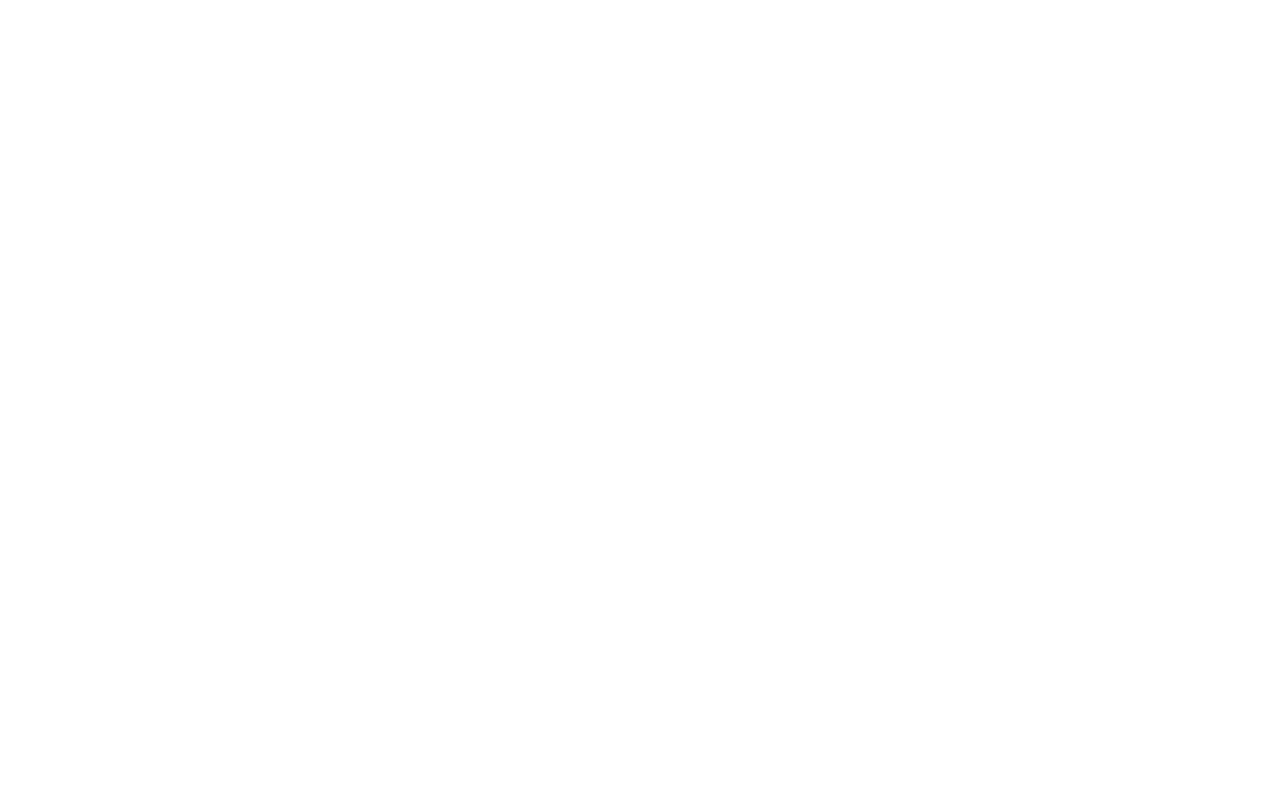
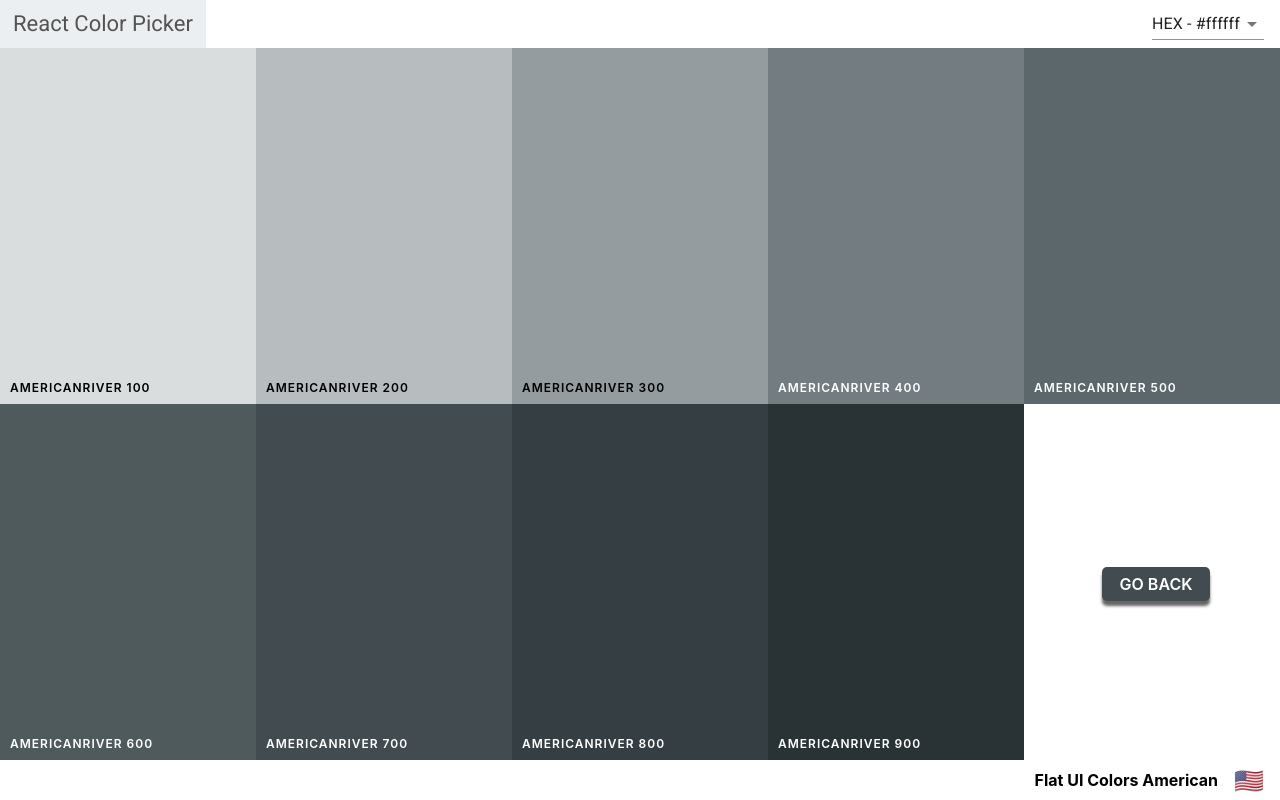
Before and after one commit to khadetou/React-colors, a React (Create React App) app: page /palette/flat-ui-colors-american/americanriver in a window 1280 px wide. Built offline with nearby package versions, Linux system fonts and the light colour scheme.

Commit message:
palette terminated

```diff
--- a/src/App.js
+++ b/src/App.js
@@ -1,5 +1,6 @@
 import Palette from './components/Palette';
 import PaletteList from './components/PaletteList';
+import SingleColorPalette from './components/SingleColorPalette';
 import seedColors from './colors/seedColors';
 import {Route, Switch} from 'react-router-dom';
 import {generatePalettes}from './colors/colorHelpers';
@@ -20,7 +21,10 @@
         render={()=> (<PaletteList palettes={seedColors}/>)}/>
       <Route
         exact path="/palette/:id"
-        render={props=> (<Palette palette={generatePalettes(findId(props.match.params.id))}/>)}/>
+        render={(props)=> (<Palette palette={generatePalettes(findId(props.match.params.id))}/>)}/>
+
+        <Route exact path="/palette/:paletteId/:colorId"
+        render={(props)=>(<SingleColorPalette colorId={props.match.params.colorId} palette={generatePalettes(findId(props.match.params.paletteId))}/>)}/>
     </Switch>
 
     // <div>
--- a/src/components/Palette.js
+++ b/src/components/Palette.js
@@ -1,6 +1,7 @@
 import React, {useState} from 'react'
 import ColorBox from './branches/ColorBox';
 import Navbar from './branches/Navbar';
+import Footer from './branches/Footer';
 import './style/Palette.css';
 const Palette = ({palette}) => {
 
@@ -24,26 +25,27 @@
         setOpen(false);
     }
 
-    const colorBox = palette.colors[level].map((color, k)=>(
-        <ColorBox colorName={color} key={k} format ={format}/>
+    const {colors, id}= palette;
+
+    const colorBox = colors[level].map((color, k)=>(
+        <ColorBox cName={color} key={k} format ={format} paletteId={id} showLink={true}/>
     ))
 
      const {paletteName, emoji} = palette
+
     return (
         <div className="Palette">
 
-                <Navbar level={level} changeLevel={changeLevel} handleFormat ={changeFormat} format={format} open={open} closeSnabar={closeSnabar}/>
+                <Navbar showLevel={true} level={level} changeLevel={changeLevel} handleFormat ={changeFormat} format={format} open={open} closeSnabar={closeSnabar}/>
 
             {/* Navbar */}
                 <div className="Palette-colors">
                     {colorBox}
                 </div>
 
-            <footer className="Palette-footer">
-            {paletteName}
-            <span className="emoji">{emoji}</span>
 
-            </footer>
+                 <Footer paletteName ={paletteName} emoji={emoji}/>
+
         </div>
     )
 }
--- a/src/components/PaletteList.js
+++ b/src/components/PaletteList.js
@@ -1,6 +1,7 @@
 import React from 'react';
 import MiniPallete from './branches/MiniPalette';
 import { makeStyles } from '@material-ui/core/styles';
+import { useHistory } from "react-router-dom";
 
 
 const useStyle= makeStyles({
@@ -37,6 +38,11 @@
 const PaletteList = ({palettes}) => {
 
     const classes = useStyle();
+    const history = useHistory();
+
+    const goToPalette= (id)=>{
+        history.push(`/palette/${id}`);
+    }
 
     return (
         <div className={classes.root}>
@@ -47,7 +53,9 @@
 
                     <div className={classes.palets}>
                         {palettes.map(palette=>(
-                            <MiniPallete {...palette} key={palette.id}/>
+
+                            <MiniPallete {...palette} key={palette.id} handleClick={()=>goToPalette(palette.id)}/>
+
                         ))}
                     </div>
 
--- /dev/null
+++ b/src/components/SingleColorPalette.js
@@ -0,0 +1,57 @@
+import React, {useState} from 'react';
+import Navbar from './branches/Navbar';
+import Footer from './branches/Footer';
+import ColorBox from './branches/ColorBox';
+import {Link} from 'react-router-dom';
+const SingleColorPalette = ({palette, colorId}) => {
+    const {colors, paletteName, emoji, id} = palette;
+
+    const [format, setFormat] = useState('hex');
+    const [open, setOpen] = useState(false);
+
+
+
+
+
+    const changeFormat = (e)=> {
+            setOpen(true);
+            setFormat(e.target.value);
+    };
+
+    const closeSnabar = ()=>{
+        setOpen(false);
+    }
+
+
+    const gatherShades = (palette, colorI)=>{
+        let shades =[];
+
+        for (let key in palette){
+            shades = shades.concat(
+                palette[key].filter(color=> color.id ===  colorI)
+            )
+        }
+
+        return shades.slice(1);
+    }
+    const _shades = gatherShades(colors, colorId);
+
+    const colorBoxes = _shades.map((color, l) => (<ColorBox  cName={color} showLink={false} key={l} format={format}/>
+        ));
+
+
+    return (
+        <div className="SingleColorPalette Palette">
+            <Navbar showLevel={false} handleFormat ={changeFormat} format={format} open={open} closeSnabar={closeSnabar}/>
+            <div className="Palette-colors">
+                {colorBoxes}
+                <div className="go-back ColorBox">
+                    <Link to={`/palette/${id}`} style={{backgroundColor:`${colorBoxes[6].props.cName.hex}`}}  className="copy-button light-text">Go back</Link>
+                </div>
+            </div>
+            <Footer paletteName ={paletteName} emoji={emoji}/>
+        </div>
+    )
+}
+
+export default SingleColorPalette;
--- a/src/components/branches/ColorBox.js
+++ b/src/components/branches/ColorBox.js
@@ -1,8 +1,13 @@
 import React, {useState} from 'react';
 import CopyToClipBoard from 'react-copy-to-clipboard';
 import '../style/ColorBox.css';
+import chroma from 'chroma-js';
+import {Link} from 'react-router-dom';
 
-const ColorBox = ({colorName, format}) => {
+
+
+
+const ColorBox = ({cName, format, paletteId, showLink}) => {
 
     const [copied, setCopied] = useState(false);
 
@@ -10,32 +15,36 @@
         setCopied(true, setTimeout(()=> setCopied(false), 1500));
     }
 
-    const {name} = colorName;
+    const {name, id} = cName;
+    const isDarkerColor= chroma(cName.hex).luminance() <= 0.2;
 
     return (
-        <CopyToClipBoard text ={colorName[format]} onCopy={changeCopyState}>
-            <div style={{backgroundColor:colorName[format]}} className="ColorBox">
+        <CopyToClipBoard text ={cName[format]} onCopy={changeCopyState}>
+            <div style={{backgroundColor:cName[format]}} className="ColorBox">
 
-                <div className={`copy-overlay ${copied && "show"}`} style={{backgroundColor:colorName[format]}}>
+                <div className={`copy-overlay ${copied && "show"}`} style={{backgroundColor:cName[format]}}>
                 </div>
 
-                <div className={`copy-msg ${copied && "show"}`}>
+                <div className={isDarkerColor?`copy-msg ${copied && "show"}`:`dark-text copy-msg ${copied && "show"}`}>
                         <h1>Copied</h1>
-                        <p>{colorName[format]}</p>
+                        <p>{cName[format]}</p>
                 </div>
 
                 <div className="copy-container">
 
                     <div className="box-content">
-                        <span>{name}</span>
+                        <span className={isDarkerColor?"light-text": undefined}>{name}</span>
                     </div>
-                    <button className="copy-button">Copy</button>
+
+                    <button className={isDarkerColor? "light-text copy-button": "copy-button"}>Copy</button>
                 </div>
-                <span className="see-more">MORE</span>
+              {showLink && (  <Link to={`/palette/${paletteId}/${id}`} onClick={e=> e.stopPropagation()}>
+
+                    <span className={isDarkerColor? "light-text see-more": "see-more"}>MORE</span>
+                </Link>)}
             </div>
         </CopyToClipBoard>
     )
 }
 
-
 export default ColorBox
--- /dev/null
+++ b/src/components/branches/Footer.js
@@ -0,0 +1,12 @@
+import React from 'react';
+
+const Footer = ({paletteName, emoji}) => {
+    return (
+            <footer className="Palette-footer">
+                {paletteName}
+                <span className="emoji">{emoji}</span>
+            </footer>
+    )
+}
+
+export default Footer
--- a/src/components/branches/MiniPalette.js
+++ b/src/components/branches/MiniPalette.js
@@ -45,7 +45,7 @@
 
 const MiniPalette = (paletteList) => {
     const classes = useStyle();
-    const {paletteName, emoji, colors} = paletteList;
+    const {paletteName, emoji, colors, handleClick} = paletteList;
 
     const minicolorBoxes = colors.map(color=>(
         <div className={classes.miniColor} style={{backgroundColor:color.color}} key={color.name}></div>
@@ -53,7 +53,7 @@
 
 
     return (
-        <div className={classes.root} >
+        <div className={classes.root} onClick={handleClick}>
             <div className={classes.colors}>
                 {minicolorBoxes}
             </div>
--- a/src/components/branches/Navbar.js
+++ b/src/components/branches/Navbar.js
@@ -8,19 +8,23 @@
 import Slider from 'rc-slider';
 import 'rc-slider/assets/index.css';
 import '../style/Navbar.css';
-const Navbar = ({changeLevel, level, handleFormat, format, closeSnabar, open}) => {
+const Navbar = ({changeLevel, level, handleFormat, format, closeSnabar, open, showLevel}) => {
 
     return (
         <header className="Navbar">
             <div className="log">
                 <Link to="/">react color picker</Link>
             </div>
-            <div className="sliderContainer">
-                <span>Level: {level}</span>
-                <div className="slider">
-                    <Slider defaultValue={level} min={100} max={900}  step={100} onAfterChange={changeLevel}/>
-                </div>
-            </div>
+
+            {showLevel &&(
+                <div className="sliderContainer">
+                    <span>Level: {level}</span>
+                    <div className="slider">
+                        <Slider defaultValue={level} min={100} max={900}  step={100} onAfterChange={changeLevel}/>
+                    </div>
+                </div>)
+            }
+
             <div className="select-container">
                 <Select value={format} onChange={handleFormat}>
                     <MenuItem value="hex">HEX - #ffffff</MenuItem>
--- a/src/components/style/ColorBox.css
+++ b/src/components/style/ColorBox.css
@@ -7,6 +7,10 @@
     display: inline-block;
     cursor: pointer;
     margin-bottom: -4px;
+}
+
+.SingleColorPalette .ColorBox{
+    height: 50%;
 }
 .copy-button{
     position: absolute;
@@ -23,10 +27,28 @@
     line-height: 30px;
     text-transform: uppercase;
     border: none;
-    color: #fff;
+    color: #000;
     opacity: 0;
     font-weight: 600;
     cursor: pointer;
+}
+
+.ColorBox.go-back{
+    background-color: #fff !important;
+}
+
+.ColorBox.go-back>.copy-button{
+    opacity: 1;
+    text-decoration: none;
+    padding: 2px 4px;
+    border-radius: 5px;
+    box-shadow: 0 5px 3px rgb(0, 0, 0, 0.6);
+}
+
+.ColorBox.go-back>.copy-button:active{
+    transform: translateY(5px);
+    box-shadow: none;
+    transition: none;
 }
 
 
@@ -47,6 +69,19 @@
     font-weight: 600;
 }
 
+.light-text{
+    color: #fff !important;
+}
+
+.dark-text{
+    color: #000 !important;
+}
+
+.dark-text h1{
+    background-color: rgb(0,0,0,0.2) !important;
+    text-shadow: 1px 2px #fff !important;
+}
+
 .see-more{
     position: absolute;
     right: 0;
@@ -57,7 +92,7 @@
     display: flex;
     align-items: center;
     justify-content: center;
-    color: white
+    color: #000;
 }
 
 .copy-overlay{
```
